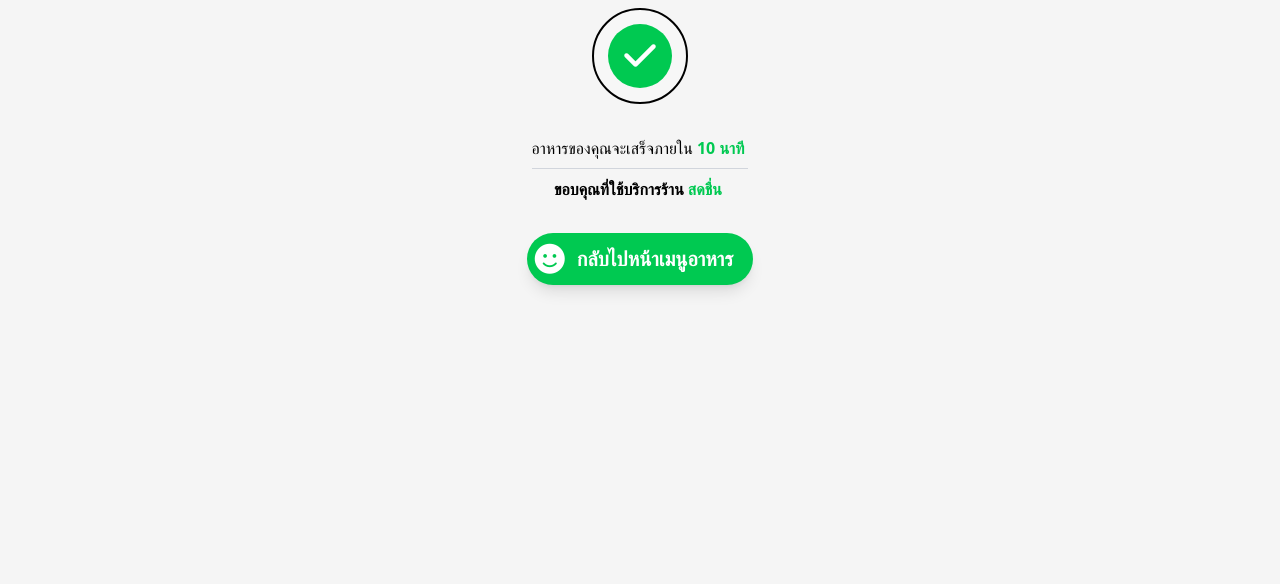
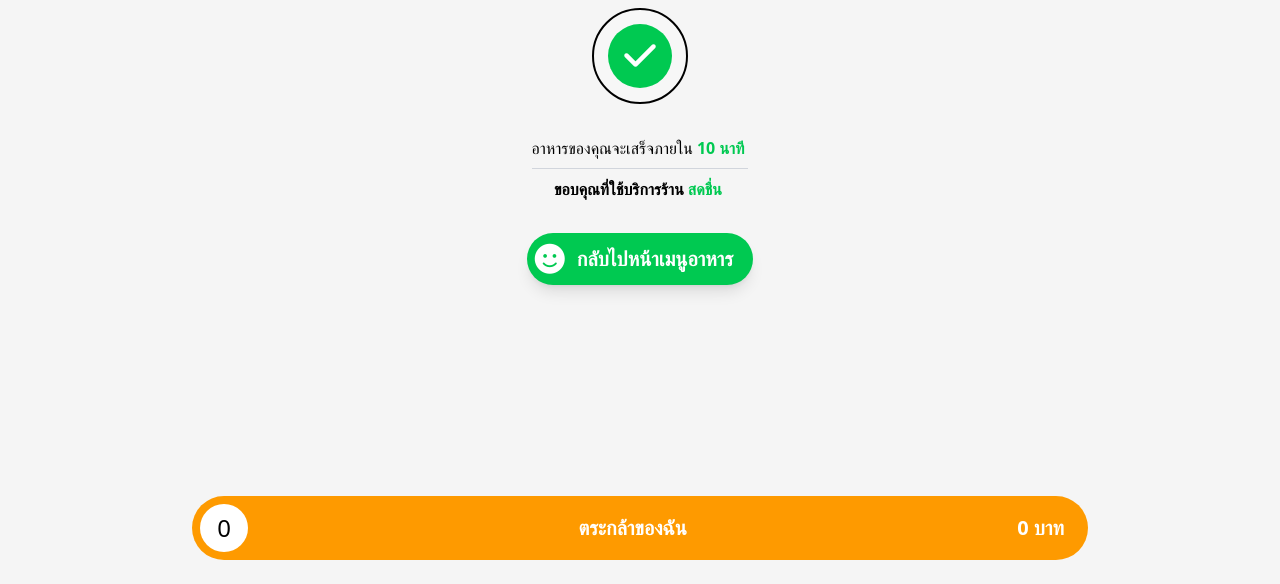
Before and after one commit to PJ348/group-project, a website: page costumer/done.html in a window 1280 px wide. Shown: the part 216-800 px from the top of the page. Drawn offline with Linux system fonts and the light colour scheme.

Commit message:
add more about done

```diff
--- a/costumer/done.html
+++ b/costumer/done.html
@@ -66,5 +66,14 @@
 
     </main>
 
+     <!-- ตระกล้าของฉัน -->
+  <div class="p-6 fixed bottom-0 left-0 right-0 md:px-20 lg:px-32 xl:px-48 2xl:px-64">
+    <div class="bg-amber-500 rounded-full p-2 flex space-x-4 items-center hover:bg-amber-600 cursor-pointer">
+      <span
+        class="bg-white rounded-full w-12 h-12 inline-flex items-center justify-center text-2xl font-medium">0</span>
+      <p class="text-xl font-semibold text-white flex-1 text-center">ตระกล้าของฉัน</p>
+      <p class="text-xl font-semibold text-white pr-4">0 บาท</p>
+    </div>
+  </div>
 </body>
 </html>
```
